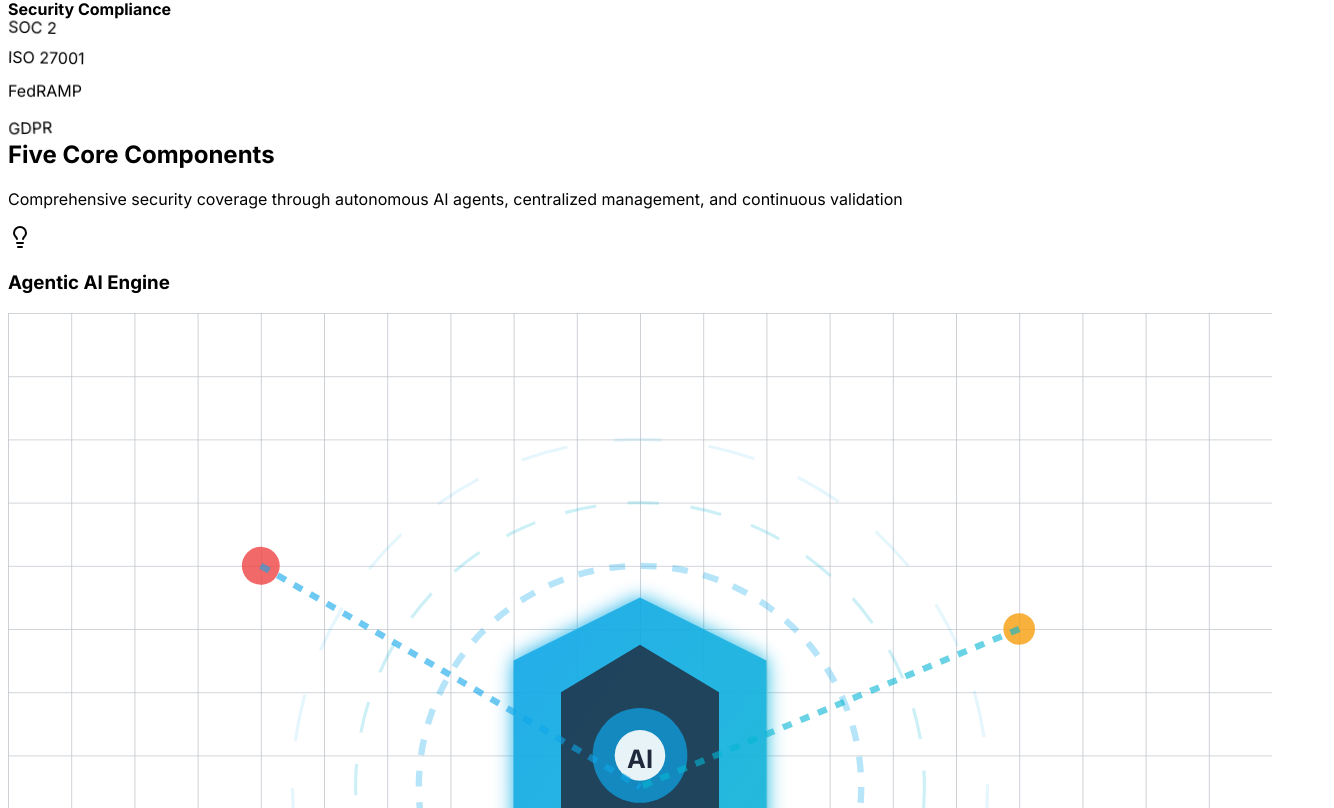
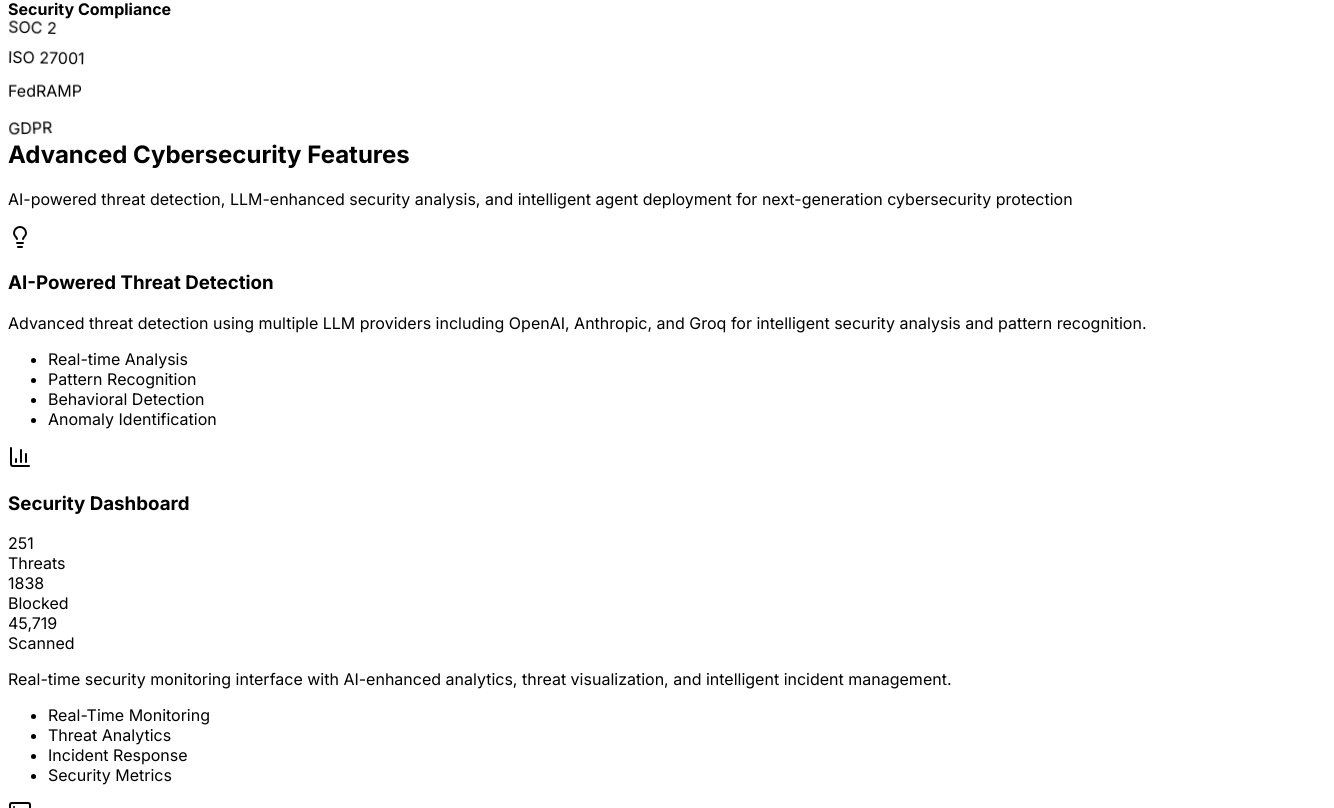
Before and after one commit to Lightiam/Cylos.AI, a React (Vite) app in the folder client/: page / in a window 1280 px wide. Shown: the part 1092-1900 px from the top of the page, 1334 px wide, since content can reach past the window. Built offline with nearby package versions, Linux system fonts and the light colour scheme.

Commit message:
Revert to cybersecurity focus while keeping Cylos AI branding and LLM/MCP integrations
Co-Authored-By: Bola Olatunji <bola.olatunji@gmail.com>

```diff
--- a/client/src/components/features-section.tsx
+++ b/client/src/components/features-section.tsx
@@ -1,45 +1,46 @@
 import { motion } from "framer-motion";
 import { Lightbulb, BarChart3, Server, Globe, Shield } from "lucide-react";
 import { ThreatDetectionGraphic, DashboardGraphic, BrowserPluginGraphic, RedTeamGraphic, MCPServerGraphic } from "./security-graphics";
+import { ThreatDetectionPulse, SecurityDashboardMetrics, MCPConnectionFlow, NetworkConnectionAnimation } from "./cybersecurity-animations";
 
 const features = [
   {
     icon: Lightbulb,
-    title: "Agentic AI Engine",
-    description: "Autonomous AI agents that plan, reason, and execute security tasks without human intervention. Continuously learns and adapts to new threats.",
-    features: ["Tool Integration", "Continuous Learning", "Autonomous Operation"],
+    title: "AI-Powered Threat Detection",
+    description: "Advanced threat detection using multiple LLM providers including OpenAI, Anthropic, and Groq for intelligent security analysis and pattern recognition.",
+    features: ["Real-time Analysis", "Pattern Recognition", "Behavioral Detection", "Anomaly Identification"],
     gradient: "from-sky-500 to-cyan-500",
-    graphic: ThreatDetectionGraphic
+    graphic: ThreatDetectionPulse
   },
   {
     icon: BarChart3,
-    title: "Alert Dashboard",
-    description: "Real-time monitoring interface with customizable views, historical analysis, and role-based access control for security teams.",
-    features: ["Real-Time Monitoring", "Historical Analysis", "Customizable Views"],
+    title: "Security Dashboard",
+    description: "Real-time security monitoring interface with AI-enhanced analytics, threat visualization, and intelligent incident management.",
+    features: ["Real-Time Monitoring", "Threat Analytics", "Incident Response", "Security Metrics"],
     gradient: "from-cyan-500 to-teal-500",
-    graphic: DashboardGraphic
+    graphic: SecurityDashboardMetrics
   },
   {
     icon: Server,
-    title: "MCP Server",
-    description: "Centralized management and control plane for all agentic AI instances. Handles policy distribution and centralized logging.",
-    features: ["Centralized Management", "Policy Enforcement", "Logging & Reporting"],
+    title: "MCP Security Integration",
+    description: "Model Context Protocol integration for distributed security operations, connecting security tools, and coordinating threat response across systems.",
+    features: ["Security Orchestration", "Tool Integration", "Threat Coordination"],
     gradient: "from-teal-500 to-sky-500",
-    graphic: MCPServerGraphic
+    graphic: MCPConnectionFlow
   },
   {
     icon: Globe,
-    title: "Browser Plugin",
-    description: "Browser-level monitoring for Chrome, Firefox, and Edge. Detects phishing, malicious scripts, and provides real-time user feedback.",
-    features: ["Browser Integration", "Threat Detection", "Real-Time Feedback"],
+    title: "Security Agents",
+    description: "Deploy autonomous security agents that can detect, analyze, and respond to threats across different environments with intelligent decision-making.",
+    features: ["Autonomous Response", "Multi-Environment", "Threat Intelligence"],
     gradient: "from-purple-500 to-sky-500",
-    graphic: BrowserPluginGraphic
+    graphic: NetworkConnectionAnimation
   },
   {
     icon: Shield,
-    title: "Red Teaming Integration",
-    description: "Quarterly adversarial simulations that continuously validate security controls through automated testing of 12 critical threat vectors.",
-    features: ["Agent Hijacking Tests", "Memory Poisoning Detection", "Multi-Agent Exploitation"],
+    title: "Enterprise Security",
+    description: "Production-ready cybersecurity platform with advanced threat protection, compliance monitoring, and enterprise-grade security controls.",
+    features: ["Advanced Protection", "Compliance Monitoring", "Enterprise Controls"],
     gradient: "from-red-500 to-sky-500",
     graphic: RedTeamGraphic,
     isWide: true
@@ -59,11 +60,11 @@ export default function FeaturesSection() {
         >
           <h2 className="text-4xl font-bold mb-4">
             <span className="bg-gradient-to-r from-sky-500 to-cyan-500 bg-clip-text text-transparent">
-              Five Core Components
+              Advanced Cybersecurity Features
             </span>
           </h2>
           <p className="text-xl text-slate-300 max-w-3xl mx-auto">
-            Comprehensive security coverage through autonomous AI agents, centralized management, and continuous validation
+            AI-powered threat detection, LLM-enhanced security analysis, and intelligent agent deployment for next-generation cybersecurity protection
           </p>
         </motion.div>
 
```
